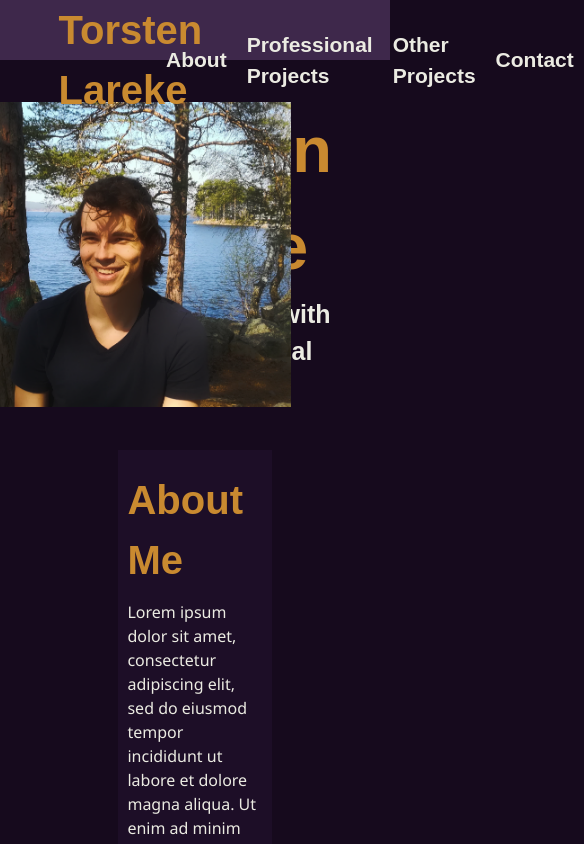
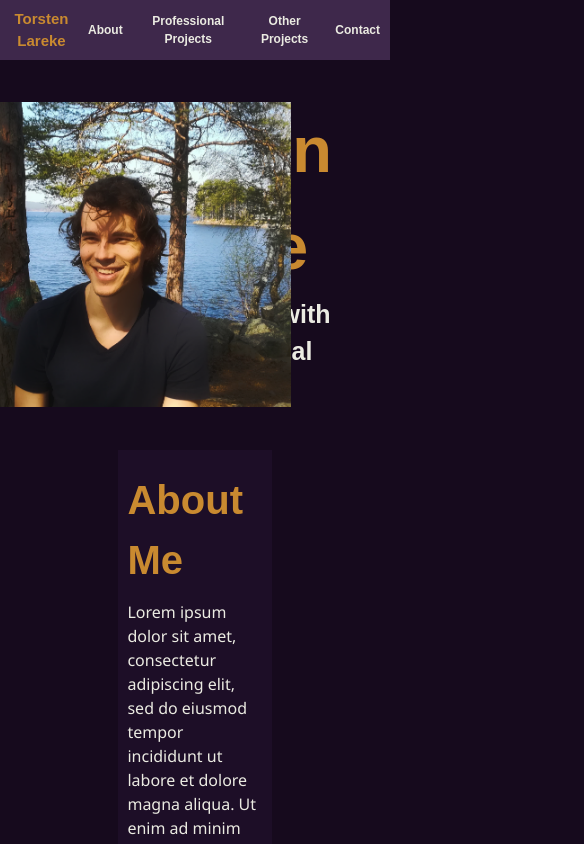
Before and after one commit to SirSalsa/game-portfolio, a React (Vite) app: page / in a window 390 px wide. Shown: the top 844 px of the page, 584 px wide, since content can reach past the window. Built offline with nearby package versions, Linux system fonts and the light colour scheme.

Commit message:
Added navbar formatting

```diff
--- a/src/modules/navbar/navbar.scss
+++ b/src/modules/navbar/navbar.scss
@@ -52,3 +52,46 @@
     cursor: pointer;
     background-color:$navbar_hover_color;
 }
+
+// Tablet breakpoint
+@media (max-width: 1050px) {
+
+    .Navbar_wrapper {
+        grid-template-columns: 25% 75%;
+    }
+
+    #left_container {
+        grid-column: 1/2;
+    }
+
+    #left_container > h1 {
+        font-size: 18px;
+        margin-left: 5px;
+    }
+
+    #right_container {
+        grid-column: 2/3;
+        text-align: center;
+    }
+
+    #right_container > h2 {
+        font-size: 15px;
+    }
+}
+
+// Phone breakpoint
+@media (max-width: 550px) {
+
+    .Navbar_wrapper {
+        grid-template-columns: 20% 80%;
+    }
+
+    #left_container > h1 {
+        font-size: 15px;
+        text-align: center;
+    }
+
+    #right_container > h2 {
+        font-size: 12px;
+    }
+}
```
